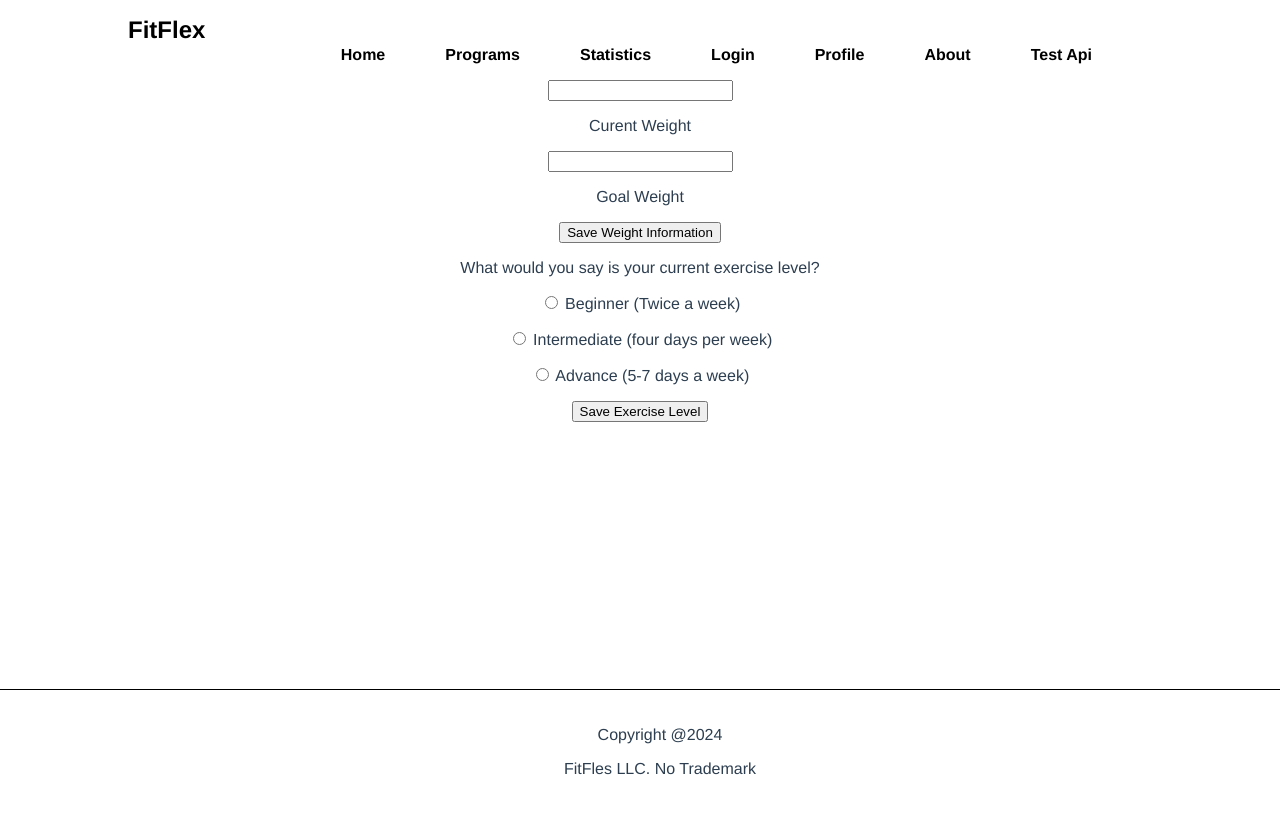
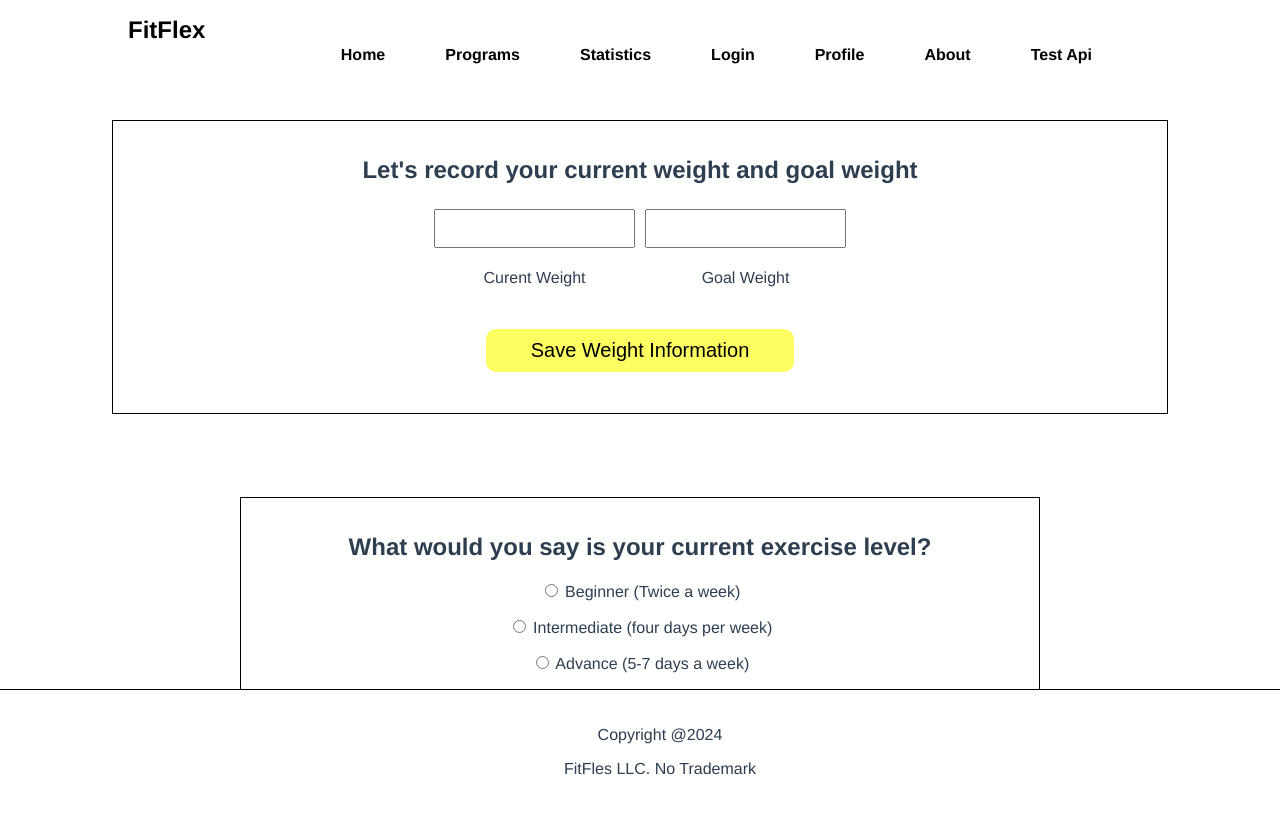
Before and after one commit to 3choz/Fitflex-Frontend, a Vue app: page /programsignup in a window 1280 px wide. Shown: the top 814 px of the page. Built offline with nearby package versions, Linux system fonts and the light colour scheme.

Commit message:
Added more styled to the program signup page and a few other fixes

```diff
--- a/src/assets/footer.css
+++ b/src/assets/footer.css
@@ -1,7 +1,5 @@
-
 #app {
   margin-bottom: 60px;
-  /* Additional styles for content */
 }
 
 #footer {
@@ -13,5 +11,5 @@
   position: fixed;
   bottom: 0;
   width: 100%;
-  height: 70px
+  height: 70px;
 }
--- /dev/null
+++ b/src/assets/programSignup.css
@@ -0,0 +1,29 @@
+.prog-signup-box{
+    border: 1px solid black;
+    margin: 3px;
+    display: inline-block;
+    text-align: center;
+    width: 60%;
+    margin-top: 80px;
+    padding: 15px;
+}
+
+#weightWidget{
+    margin-top: 40px;
+    width: 80%;
+}
+
+#exerciseLevel{
+    width: 60%;
+}
+
+.prog-signup-box button {
+  width: 30%;
+  padding: 10px;
+}
+
+
+.prog-signup-box input[type="text"]{
+    padding: 10px;
+    margin: 5px;
+}
--- a/src/components/ExerciseLevel.vue
+++ b/src/components/ExerciseLevel.vue
@@ -1,14 +1,14 @@
 <template>
-    <div id="exerciseLevel">
+    <div class="prog-signup-box" id="exerciseLevel">
         <form action="">
-            <p>What would you say is your current exercise level?</p>
+            <h2>What would you say is your current exercise level?</h2>
             <input type="radio" value="beginner" /> Beginner (Twice a week)
             <p></p>
             <input type="radio" value="intermediate" /> Intermediate (four days per week)
             <p></p>
             <input type="radio" value="advance" /> Advance (5-7 days a week)
             <p></p>
-            <button type="submit"> Save Exercise Level </button>
+            <button type="submit" class="button-link"> Save Exercise Level </button>
         </form>
     </div>
 
@@ -20,3 +20,8 @@ export default {
   name: 'ExerciseLevel',
 }
 </script>
+
+
+<style>
+
+</style>
--- a/src/components/WeightWidget.vue
+++ b/src/components/WeightWidget.vue
@@ -1,11 +1,17 @@
 <template>
-    <div id="weightWidget">
+    <div class="prog-signup-box" id="weightWidget">
+        <h2>Let's record your current weight and goal weight</h2>
         <form action="">
-            <input type="text" name="currWeight" id="currWeight">
-            <p>Curent Weight</p>
-            <input type="text" name="goalWeight" id="goalWeight">
-            <p>Goal Weight</p>
-            <button type="submit"> Save Weight Information </button>
+            <span class="weightSpan">
+                <input type="text" name="currWeight" id="currWeight">
+                <p>Curent Weight</p>
+            </span>
+            <span class="weightSpan">
+                <input type="text" name="goalWeight" id="goalWeight">
+                <p>Goal Weight</p>
+            </span>
+            <p><button type="submit" class="button-link"> Save Weight Information </button></p>
+
         </form>
 
     </div>
@@ -15,6 +21,12 @@
 <script>
 
 export default {
-  name: 'WeightWidget',
+    name: 'WeightWidget',
 }
 </script>
+
+<style>
+.weightSpan{
+    display: inline-block;
+}
+</style>
--- a/src/main.js
+++ b/src/main.js
@@ -1,6 +1,7 @@
 import "./assets/styles.css"
 import "./assets/footer.css"
 import "./assets/profile.css"
+import "./assets/programSignup.css"
 import "./assets/statistics.css"
 import { createApp } from 'vue'
 import App from './App.vue'
--- a/src/views/LandingPage.vue
+++ b/src/views/LandingPage.vue
@@ -34,22 +34,22 @@
     <strong>We provide the following.</strong>
     <div class="boxy-containe">
       <div class="boxy light-red">
-        <p>We provide free pre-approved workouts with different difficulty levels.</p> <span><img
+        <p>We provide free pre-approved workouts with different difficulty levels.</p> &nbsp; &nbsp;  &nbsp;  <span><img
             src="../assets/icon1.png" class="small-icon1" alt=""></span>
       </div>
 
       <div class="boxy light-orange">
-        <p> <span><img src="../assets/icon2.png" class="small-icon2" alt=""></span> We provide your progress to see how
+        <p>  <span><img src="../assets/icon2.png" class="small-icon2" alt=""></span> &nbsp; &nbsp;  &nbsp;We provide your progress to see how
           far you went.</p>
       </div>
 
       <div class="boxy light-yellow">
-        <p>We give the user opportunity to give feedback to help improve your experience. <span><img
+        <p>We give the user opportunity to give feedback to help improve your experience.  &nbsp; &nbsp;  &nbsp;<span><img
               src="../assets/icon3.png" class="small-icon3" alt=""></span> </p>
       </div>
 
       <div class="boxy light-green">
-        <p> <span><img src="../assets/icon4.png" class="small-icon4" alt=""></span> We help track your goals and give
+        <p> <span><img src="../assets/icon4.png" class="small-icon4" alt=""></span> &nbsp; &nbsp;  &nbsp;We help track your goals and give
           way to what you've done.</p>
       </div>
     </div>
--- a/src/views/Statistics.vue
+++ b/src/views/Statistics.vue
@@ -22,3 +22,11 @@ export default {
   }
 }
 </script>
+
+<style>
+#statistics{
+  display: inline-block;
+  text-align: center;
+  margin: 50px;
+}
+</style>
```
Also changed, not shown: src/components/Feedback.vue (line endings or trailing spaces).
